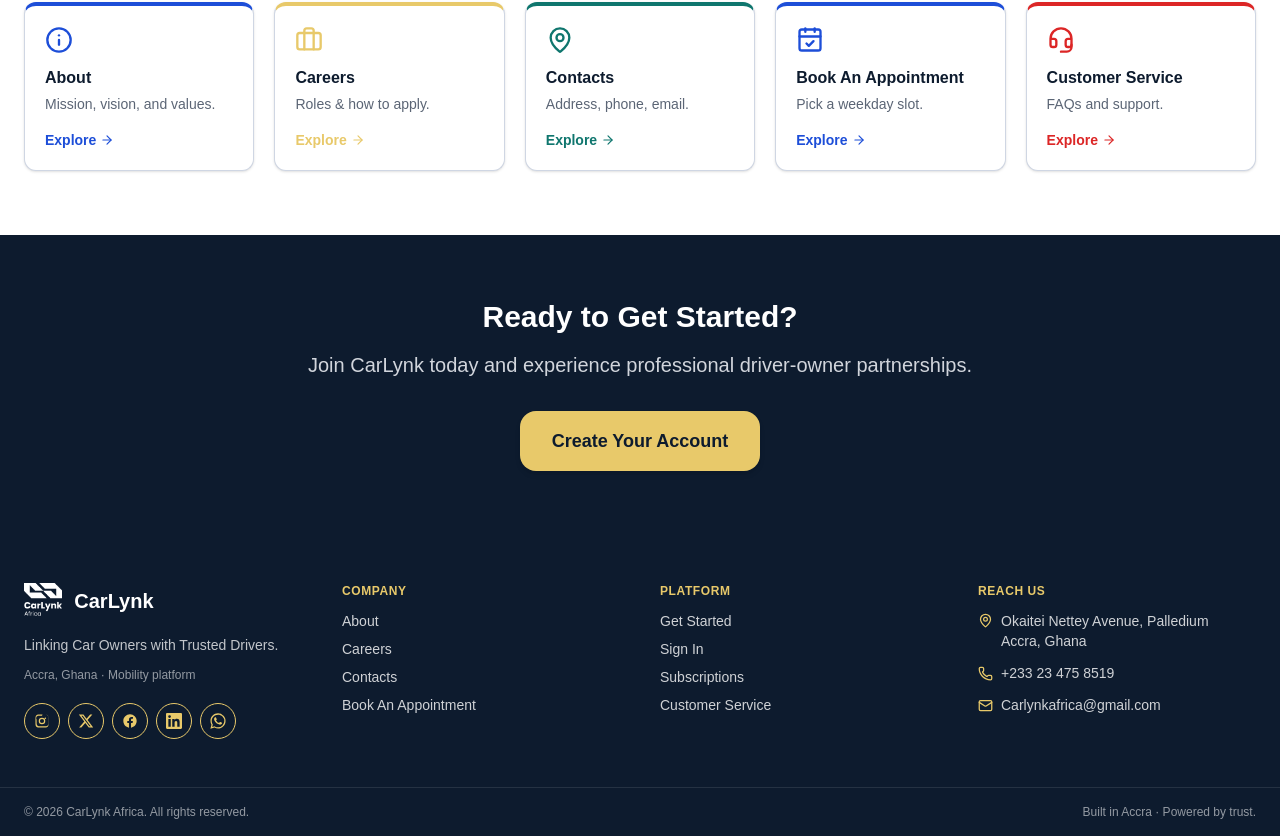
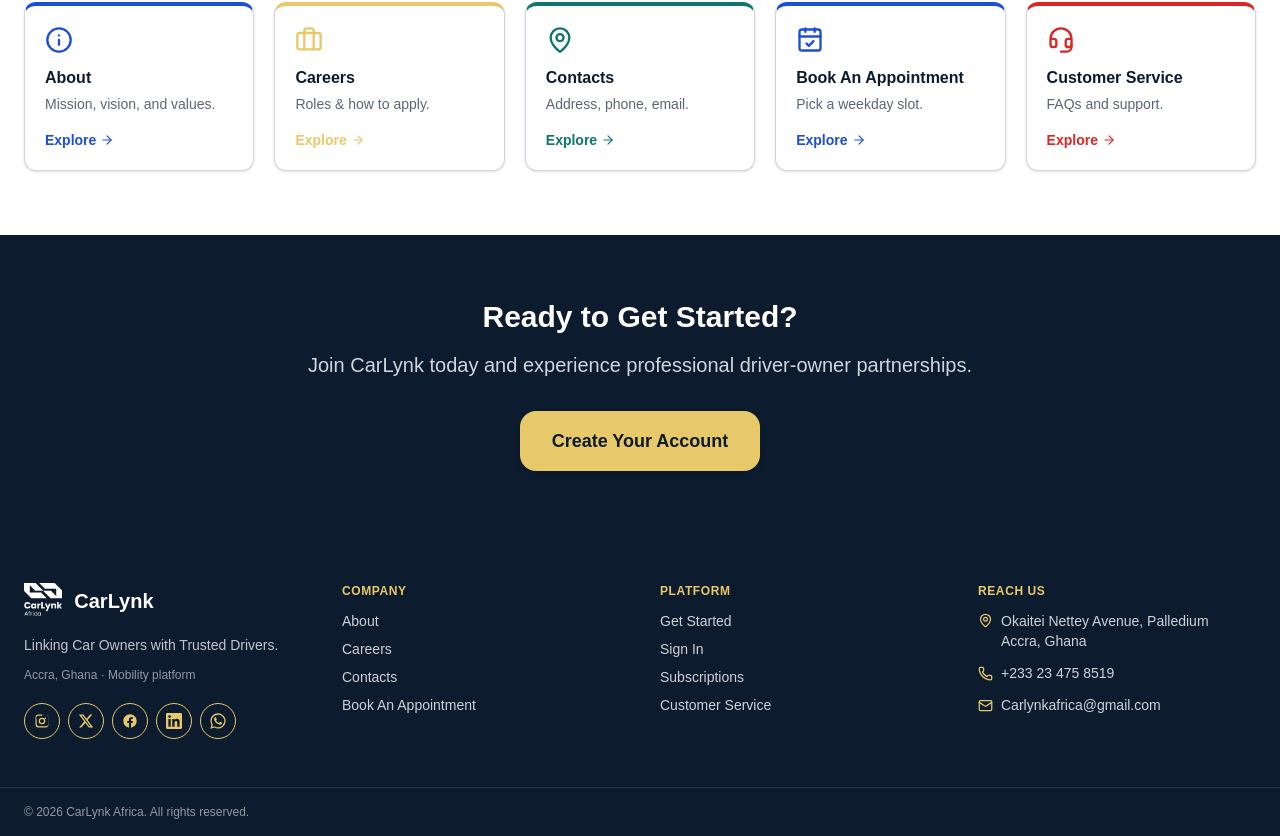
Before and after one commit to inventor40028/carlynx-web, a Next.js app: page / in a window 1280 px wide. Shown: the part 2026-2862 px from the top of the page. Built offline with nearby package versions, Linux system fonts and the light colour scheme.

Commit message:
Remove footer trust tagline

```diff
--- a/components/ui/Footer.tsx
+++ b/components/ui/Footer.tsx
@@ -119,7 +119,6 @@
       <div className="border-t border-white/10">
         <div className="max-w-7xl mx-auto px-6 py-4 flex flex-col sm:flex-row sm:justify-between gap-2 text-xs text-white/55">
           <span>© 2026 CarLynk Africa. All rights reserved.</span>
-          <span>Built in Accra · Powered by trust.</span>
         </div>
       </div>
     </footer>
```
